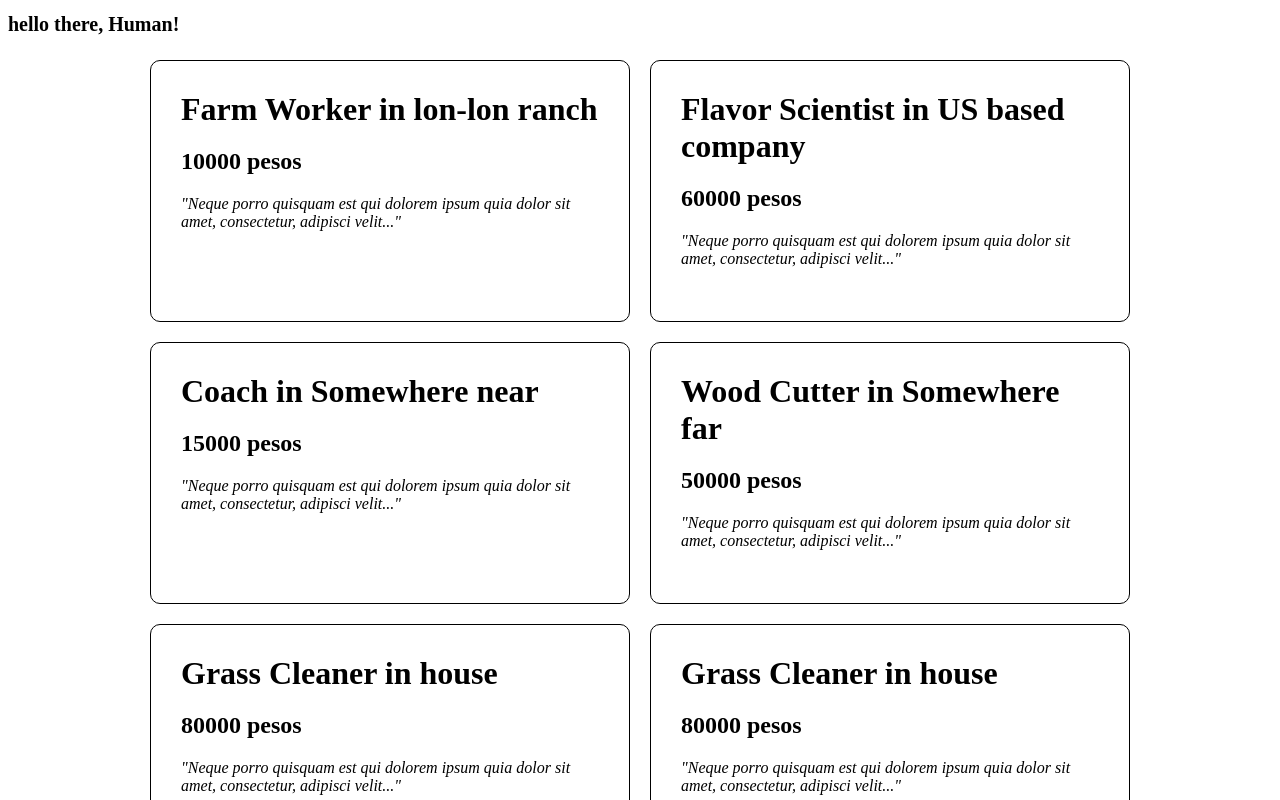
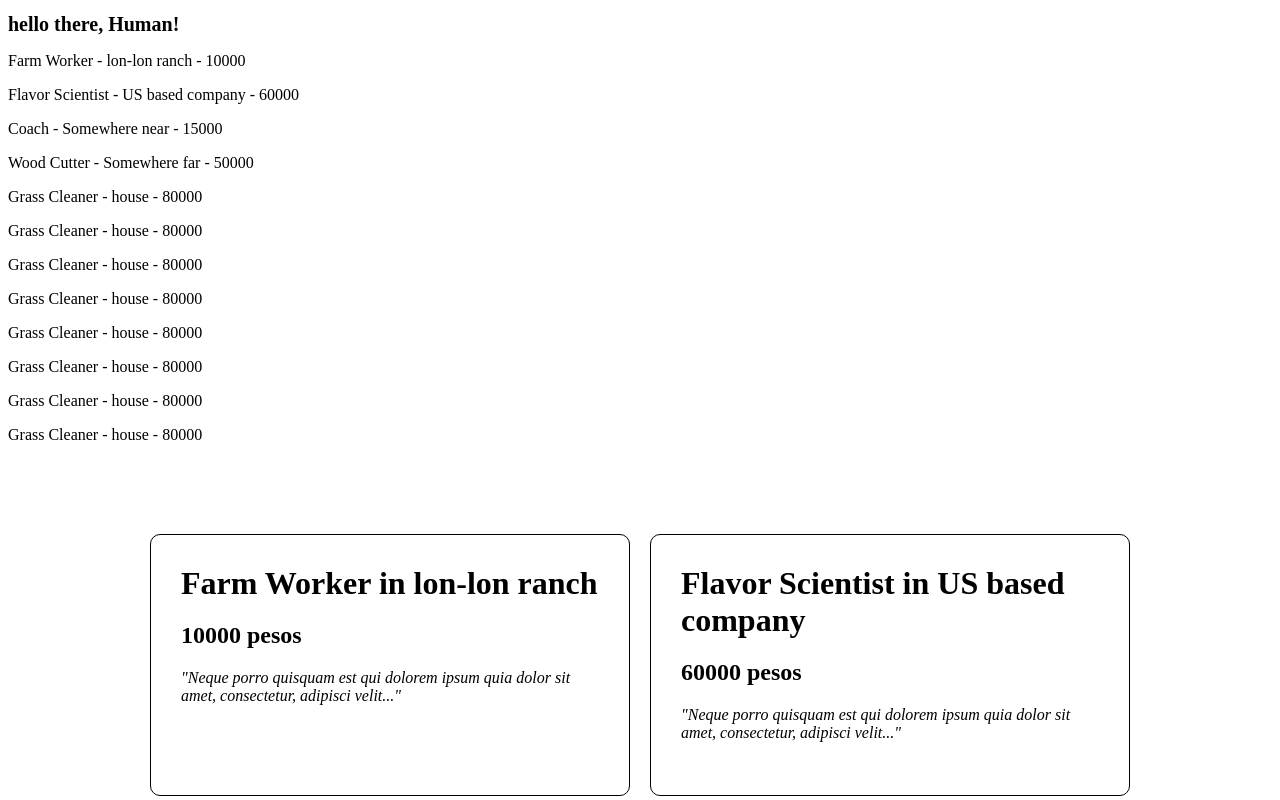
Before and after one commit to Shuashuaa/hello-human, a Vue app: page / in a window 1280 px wide. Shown: the top 800 px of the page. Built offline with nearby package versions, Linux system fonts and the light colour scheme; the HTML template or start-up script is replaced by a standard one.

Commit message:
040624_App

```diff
--- a/src/App.vue
+++ b/src/App.vue
@@ -4,10 +4,11 @@
 			<h1 style="font-size: 20px;">hello there, Human!</h1>
     	</div>
 
-		<!-- <div v-for="job in jobs" :key="job.id">
+		<div v-for="job in jobs" :key="job.id">
 			<p>{{ job.title }} - {{ job.location }} - {{ job.salary }}</p>
-		</div> -->
-		<HomeComp :jobs="jobs"/>
+		</div>
+
+		<router-view :jobs="jobs" style="margin-top: 10vh; height: 90vh;"/>
 	</div>
 </template>
 
@@ -21,7 +22,6 @@
 	components: { HomeComp },
 
 	setup() {
-
 		const jobs = ref<Job[]>([
 			{ title: 'Farm Worker', location: 'lon-lon ranch', salary: 10000, id: '1'},
 			{ title: 'Flavor Scientist', location: 'US based company', salary: 60000, id: '2'},
@@ -38,6 +38,7 @@
 		])
 
 		return { jobs }
+
 	},
 });
 </script>
```
